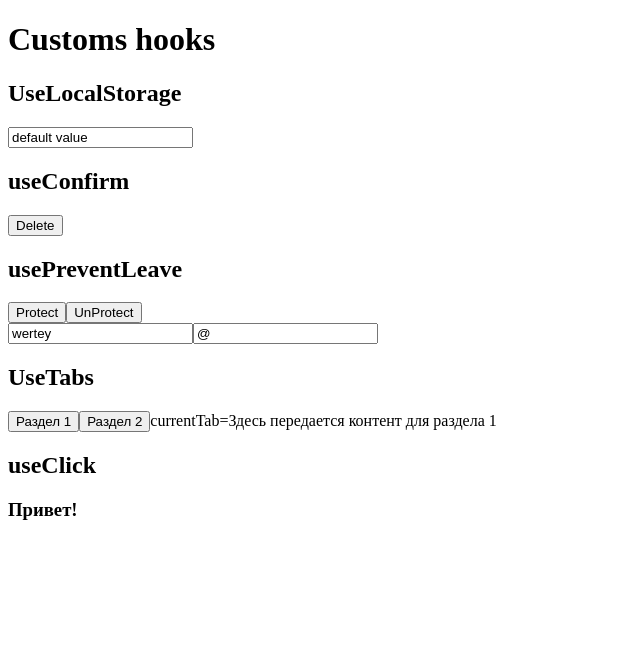
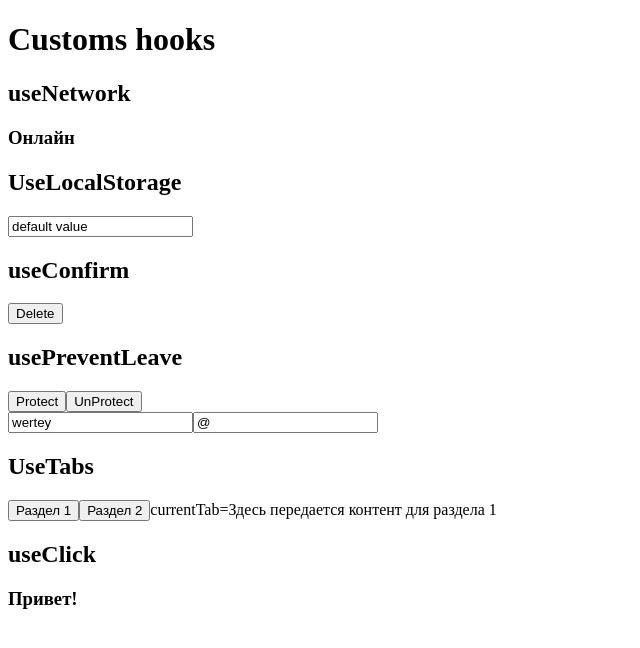
Before and after one commit to dzmitry-viartseika/custom-hook-react-ts, a React (Create React App) app: page / in a window 1280 px wide. Shown: the top 648 px of the page, without its empty margins (0-640 px from the left). Built offline with nearby package versions, Linux system fonts and the light colour scheme; the HTML template or start-up script is replaced by a standard one.

Commit message:
add new hook useNetwork

```diff
--- a/src/App.tsx
+++ b/src/App.tsx
@@ -6,6 +6,7 @@ import {useClick} from "./hooks/useClick";
 import {useConfirm} from "./hooks/useConfirm";
 import {usePreventLeave} from "./hooks/usePreventLeave";
 import {useLocalStorage} from "./hooks/useLocalStorage";
+import {useNetwork} from "./hooks/useNetwork";
 
 const tabContent = [
     {
@@ -25,7 +26,7 @@ function App(): JSX.Element {
       return value.length <= 10;
   }
   const checkAt = (value: string) => !value.includes('@', 1);
-  const headTitle = useHeadTitle('Загрузка...');
+  const headTitle = useHeadTitle('Main page for Custom hooks');
     const sayHello = (): void => {
         console.log('hello');
     }
@@ -35,6 +36,10 @@ function App(): JSX.Element {
   const email = useInput('@', checkAt);
   const { currentItem, changeTab } = useTabs(0, tabContent);
   const test = useLocalStorage('wertey', 'default value');
+    const handleNetworkStatus = (status: boolean): void => {
+        console.log('handleNetworkStatus', status);
+    }
+  const status = useNetwork(handleNetworkStatus);
 
   const deleteAll = () => {
       console.log('Удалили всё на свете');
@@ -45,6 +50,10 @@ function App(): JSX.Element {
   return (
     <div className={'App'}>
         <h1>Customs hooks</h1>
+        <div>
+            <h2>useNetwork</h2>
+            <h3>{ status ? 'Онлайн' : 'Офлайн' }</h3>
+        </div>
         <div>
             <h2>UseLocalStorage</h2>
             <input type="text" value={test.storedValue} onChange={(e) => test.setValue(e.target.value)}/>
--- /dev/null
+++ b/src/hooks/useNetwork.ts
@@ -0,0 +1,25 @@
+import {useEffect, useState} from 'react';
+
+export const useNetwork = (onChange?: (value: boolean) => void) => {
+    console.log('navigator.onLine', navigator.onLine);
+    const [status, setStatus] = useState<boolean>(navigator.onLine);
+
+    const handleChange = () => {
+        if (onChange instanceof Function) {
+            onChange(navigator.onLine);
+        }
+        setStatus(navigator.onLine);
+    };
+
+    useEffect(() => {
+        window.addEventListener('online', handleChange);
+        window.addEventListener('offline', handleChange);
+
+        return () => {
+            window.removeEventListener('online', handleChange);
+            window.removeEventListener('offline', handleChange);
+        }
+    }, [])
+
+    return status;
+}
```
